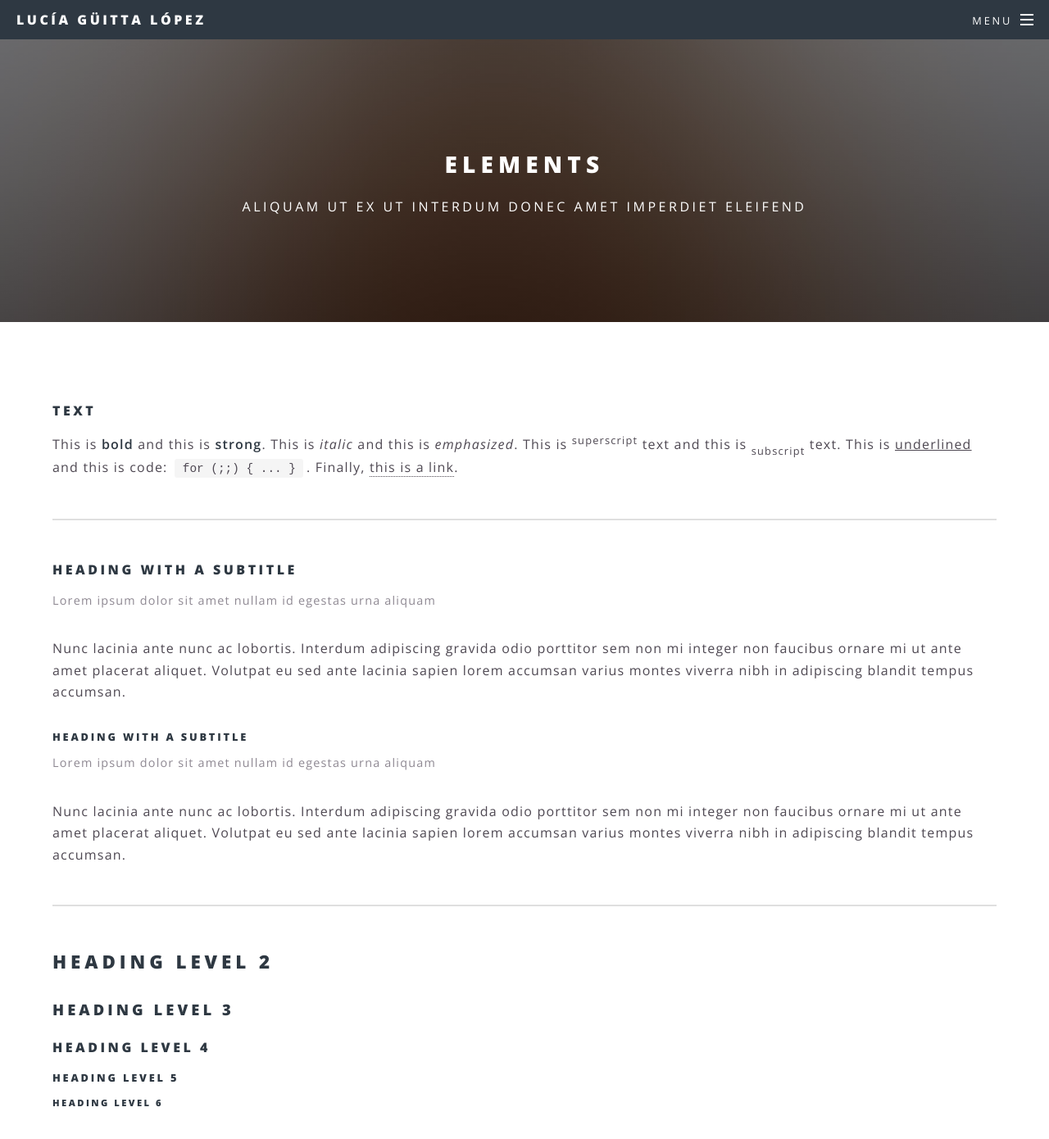
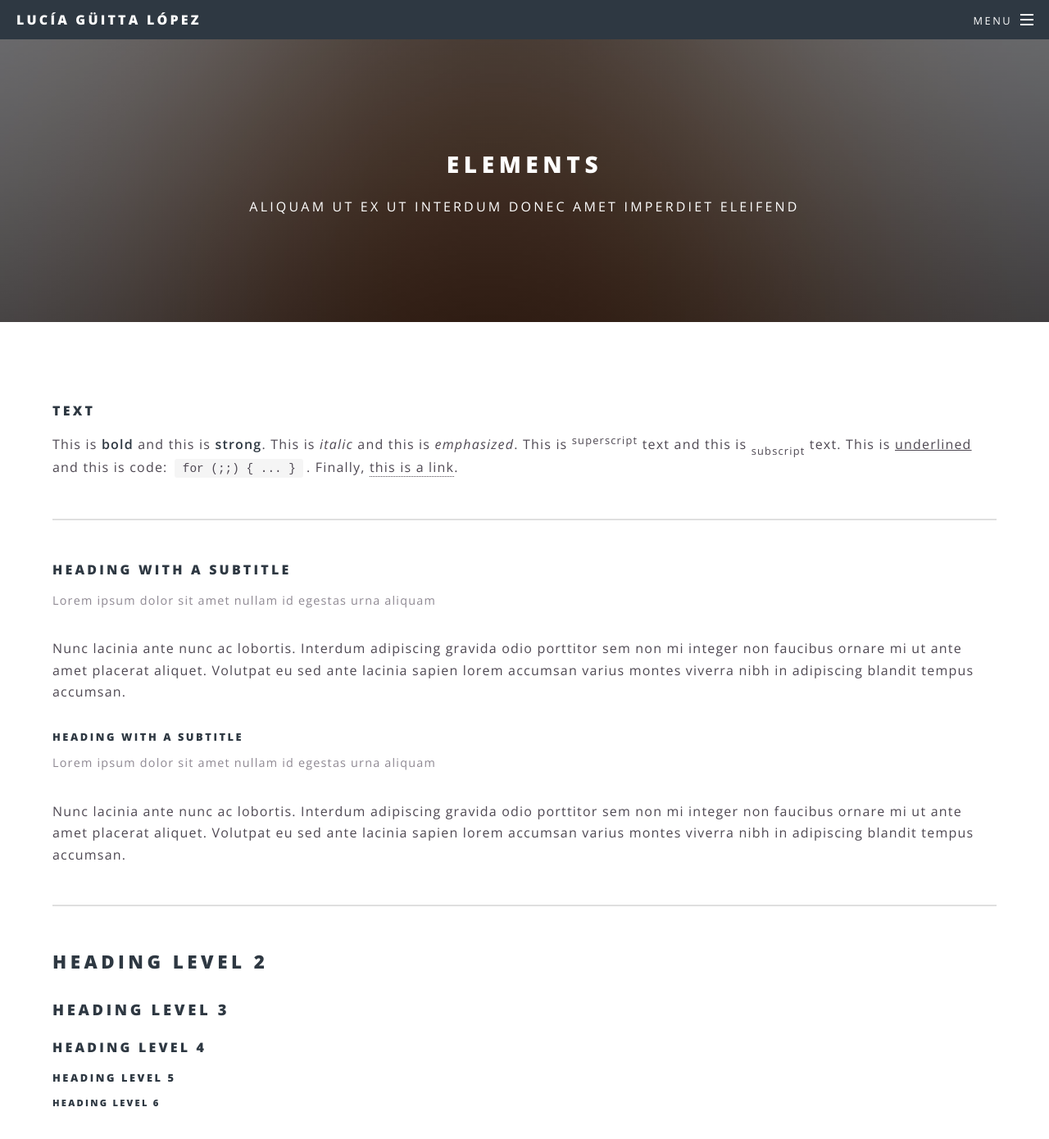
Before and after one commit to Lucia-Guitta/Lucia-Guitta.github.io, a Jekyll site: the page built from elements.html, in a window 1280 px wide and 1400 px high. Shown: the top 1390 px of the window at 82% size. Built offline with Jekyll 4.4.1, drawn with Linux system fonts in a browser that asks for light colours; some web fonts are replaced.

Commit message:
Change latter spacing

```diff
--- a/_sass/libs/_vars.scss
+++ b/_sass/libs/_vars.scss
@@ -23,7 +23,7 @@ $size: (
   element-height: 2.75em,
   element-margin: 2em,
   letter-spacing: 0.075em,
-  letter-spacing-alt: 0.22em
+  letter-spacing-alt: 0.2em
 );
 
 // Font.
--- a/css/main.scss
+++ b/css/main.scss
@@ -1495,6 +1495,7 @@ $baseurl: '{{ site.baseurl }}/images';
 			@include vendor('transition', ('transform 0.5s ease', 'opacity 0.5s ease'));
 			display: inline-block;
 			font-size: 2.2em;
+			letter-spacing: _size(0.22em);
 			opacity: 1;
 			padding: 0.35em 1em;
 			position: relative;
```
